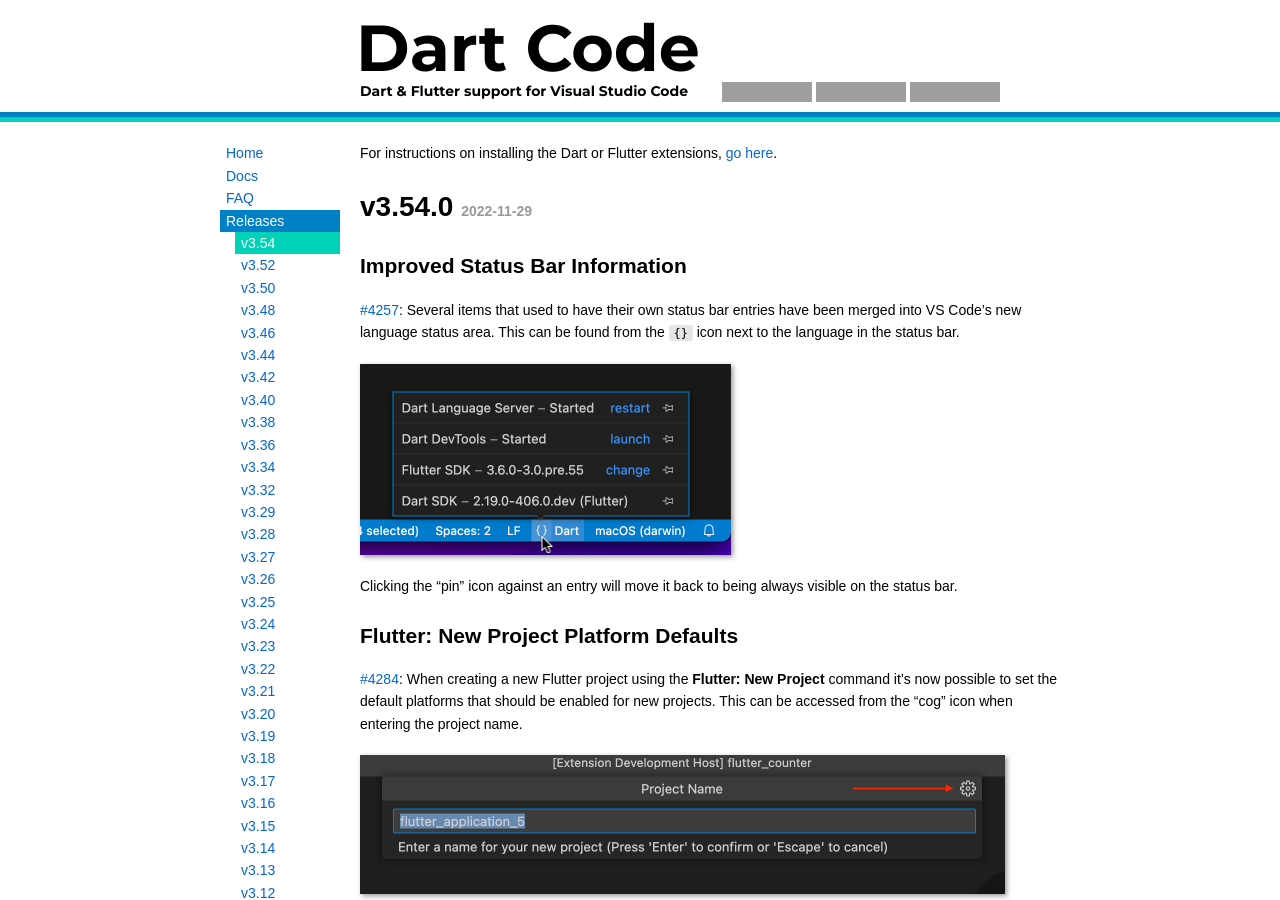
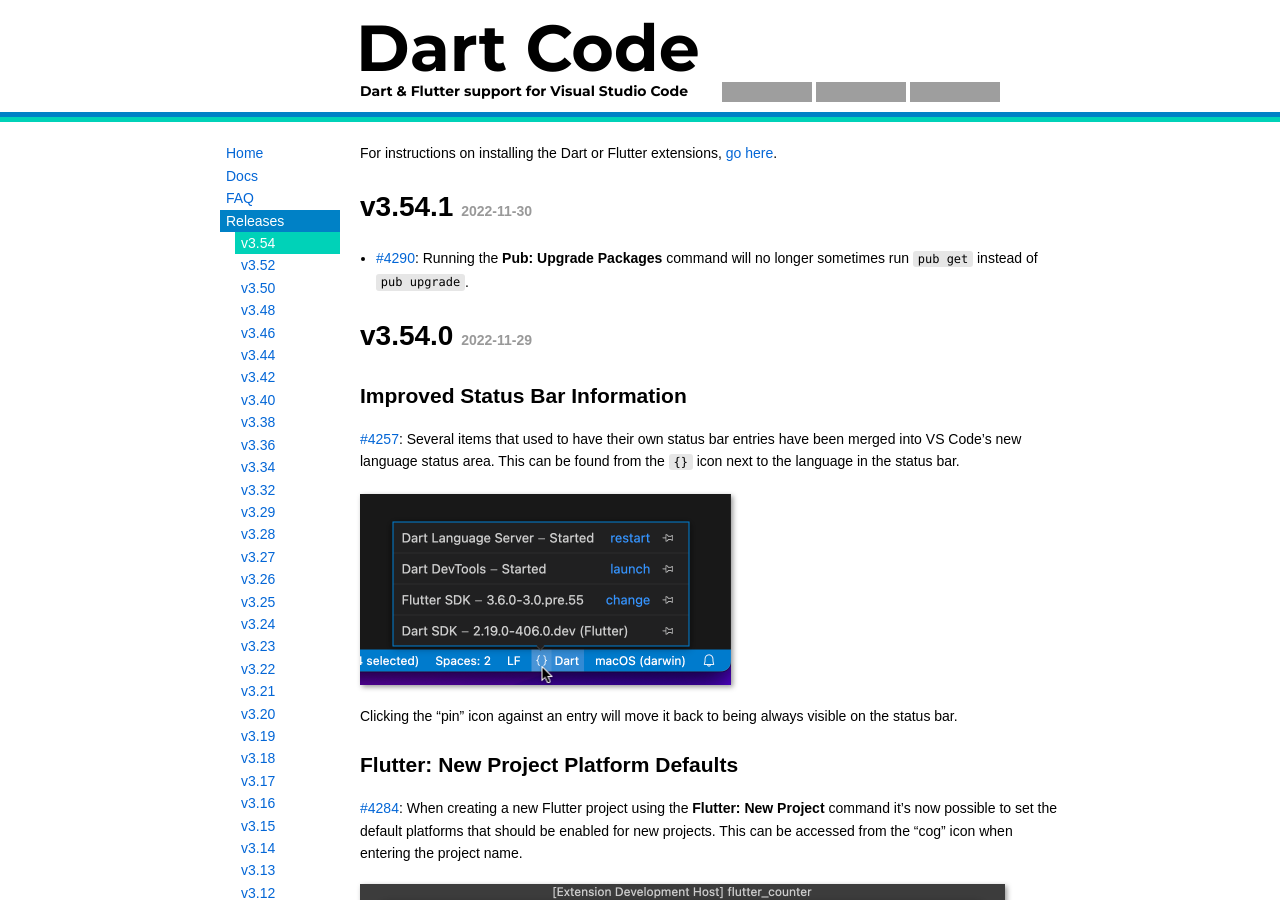
Before and after one commit to Dart-Code/Website, a Jekyll site: the page built from _releases/v3.54.md, in a window 1280 px wide and 900 px high. Built offline with Jekyll 4.4.1, drawn with Linux system fonts in a browser that asks for light colours; grey boxes are pictures that could not be loaded.

Commit message:
Add v3.54.1

```diff
--- a/_releases/v3.54.md
+++ b/_releases/v3.54.md
@@ -1,8 +1,12 @@
 ---
 title: v3.54
 sort_order: v0003_0054
-excerpt: "..."
+excerpt: "Improved Status Bar Information, New Project Platforms, ..."
 ---
+
+# v3.54.1 *2022-11-30*
+
+- [#4290](https://github.com/Dart-Code/Dart-Code/issues/4290): Running the **Pub: Upgrade Packages** command will no longer sometimes run `pub get` instead of `pub upgrade`.
 
 # v3.54.0 *2022-11-29*
 
```
